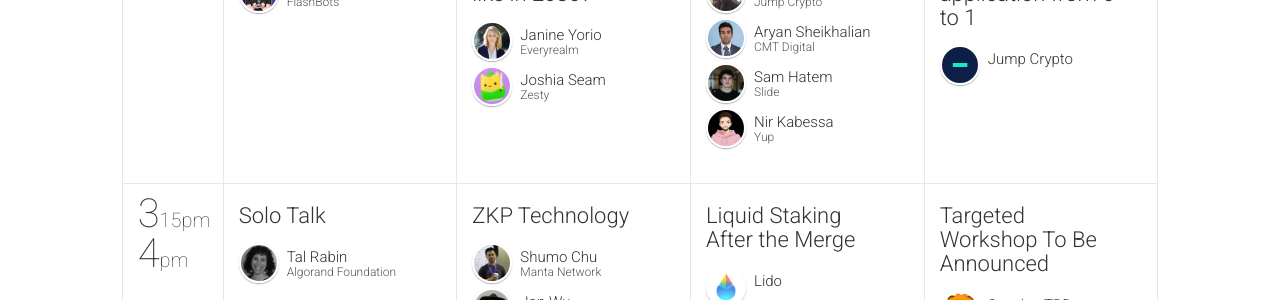
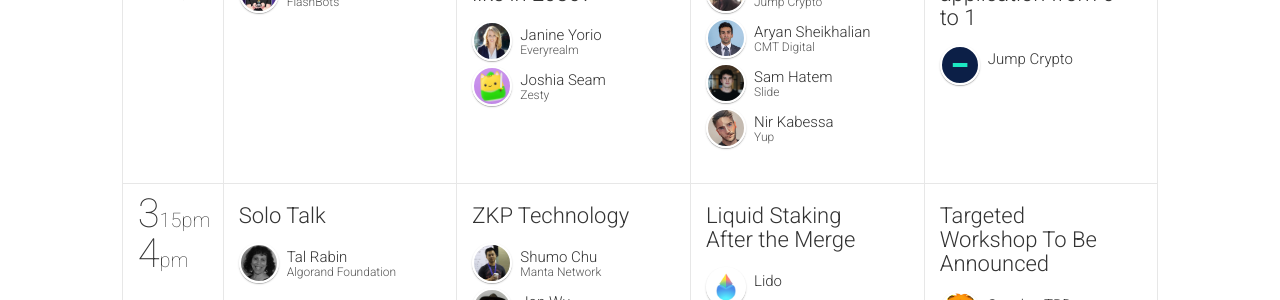
Before and after one commit to BlockchainAtColumbia/ledgerfest-2019, a Jekyll site: the page built from schedule.html, in a window 1280 px wide and 900 px high, scrolled down 2114 px. Shown: the part 150-450 px from the top of the window. Built offline with Jekyll 4.4.1, drawn with Linux system fonts in a browser that asks for light colours; nearby versions of some CDN libraries; comment, search, counter and statistics services are not loaded.

Commit message:
updates nir

```diff
--- a/_data/speakers.yml
+++ b/_data/speakers.yml
@@ -459,7 +459,7 @@
   title: "CEO and Co-Founder"
   multiTitle: false
   bio: 'Nir Kabessa has established himself as a leader in the blockchain community of New York City. Kabessa participated in initial coin offerings of projects such as iExec, Basic Attention Token, and Ontology. In the wake of this, he assembled two structures: Eden Block - a research and investment vehicle based in Tel Aviv focused on early stage startups and The Block - an international community and media publication designed to produce content and commentary. Eden Block is partnered with entities such as Neo Global Capital, Ontology, Polyswarm, and TomoChain. The Block has significant readership online. Its writers have been featured on Hacker Noon, Investopedia, and Furtherfield. In the beginning of 2018, Nir was elected as President of Blockchain at Columbia and continues to serve in this position. Shortly thereafter, Nir joined Taureon, a VC and consulting firm focused on DLT investments, as a partner. While continuing to take on these roles, he has contributed to stories on TheStreet.com and Big Think. He also co-founded <a href="https://yup.io/" target="_blank"> Yup</a>.'
-  thumbnailUrl: NirBlack.jpeg
+  thumbnailUrl: nir.jpg
   rockstar: false
 -
   id: 50
```
Also changed, not shown: img/people/nir.jpg (added).
